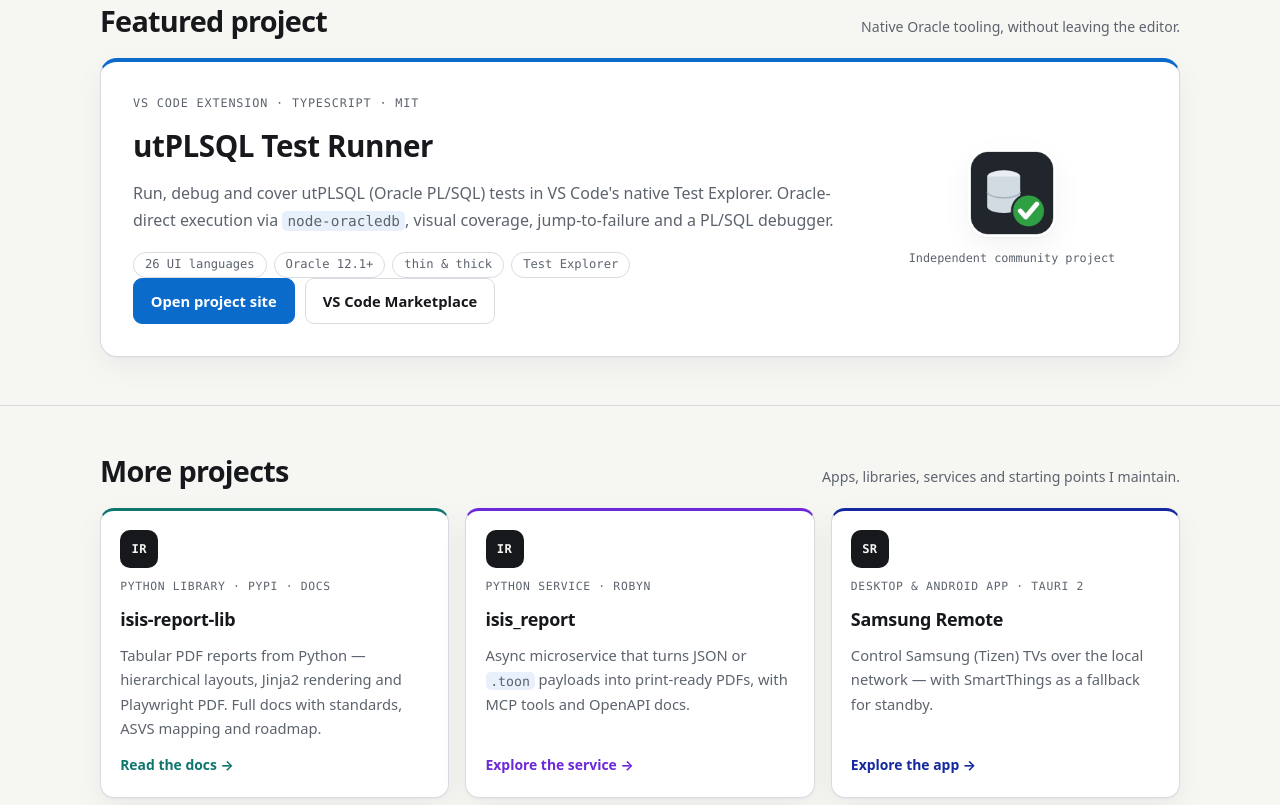
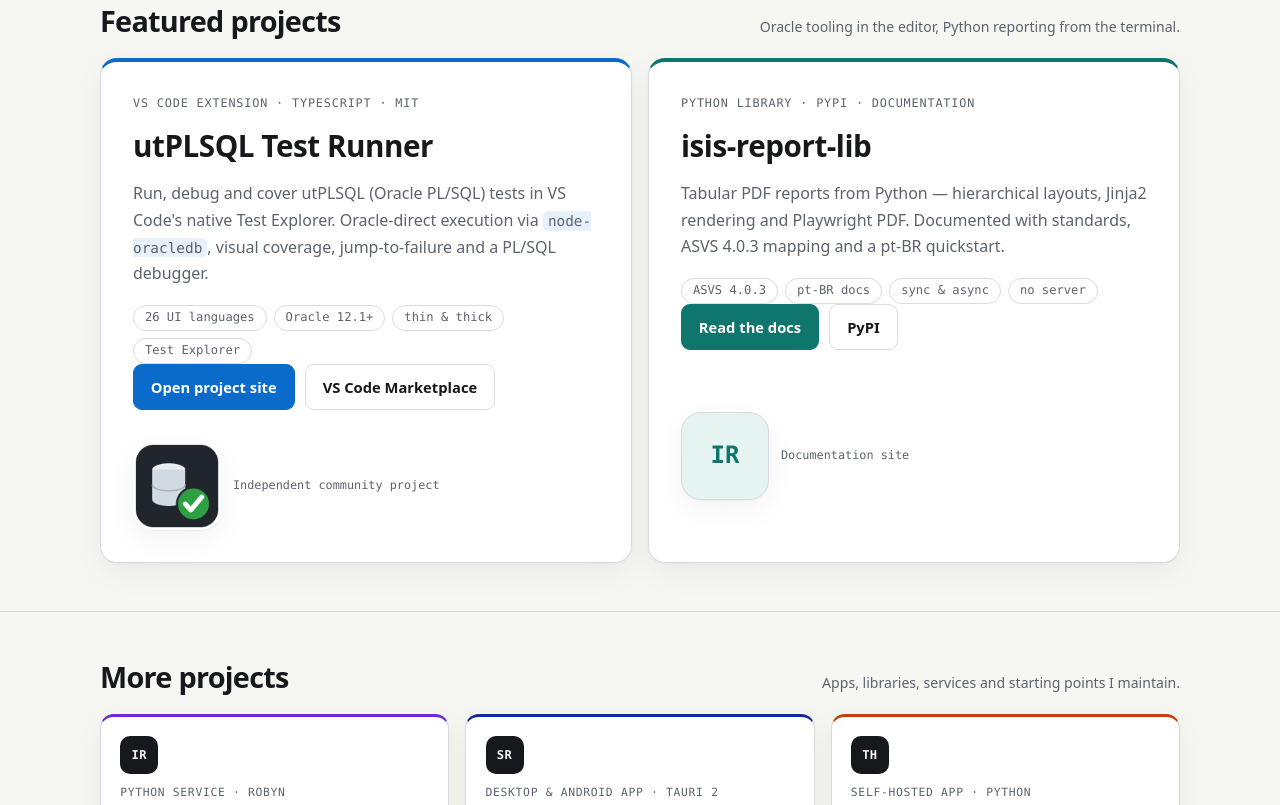
Before and after one commit to thepaneb/thepaneb.github.io, a plain HTML site: page index.html in a window 1280 px wide. Shown: the part 618-1423 px from the top of the page. Drawn offline with Linux system fonts and the light colour scheme.

Commit message:
feat: feature isis-report-lib alongside utPLSQL
Two-up featured section (Oracle tooling in the editor, Python
reporting from the terminal). The library card uses the teal accent,
stable facts (ASVS, pt-BR docs, sync/async, no server) and links to
the docs site + PyPI. The card grid drops to six.

```diff
--- a/assets/styles.css
+++ b/assets/styles.css
@@ -457,6 +457,55 @@ h3 {
   color: var(--muted);
 }
 
+/* Dupla em destaque: dois cards lado a lado, coluna única dentro de cada um */
+
+.featured-pair {
+  display: grid;
+  grid-template-columns: repeat(auto-fit, minmax(340px, 1fr));
+  gap: 1rem;
+}
+
+.featured-pair .featured {
+  grid-template-columns: 1fr;
+  align-items: start;
+}
+
+.featured-pair .featured-visual {
+  flex-direction: row;
+  justify-content: flex-start;
+  text-align: left;
+}
+
+.featured.isis-lib {
+  --accent: #0f766e;
+  --accent-ink: #ffffff;
+  --accent-soft: #e6f4f1;
+}
+
+.featured-mark {
+  display: grid;
+  place-items: center;
+  flex: none;
+  width: 88px;
+  height: 88px;
+  border: 1px solid var(--line);
+  border-radius: 20px;
+  background: var(--accent-soft);
+  color: var(--accent);
+  font-family: var(--mono);
+  font-size: 1.5rem;
+  font-weight: 700;
+  box-shadow: var(--shadow);
+}
+
+@media (prefers-color-scheme: dark) {
+  .featured.isis-lib {
+    --accent: #5eead4;
+    --accent-ink: #0b0f14;
+    --accent-soft: #0d2b28;
+  }
+}
+
 .cards {
   display: grid;
   grid-template-columns: repeat(auto-fit, minmax(260px, 1fr));
@@ -488,9 +537,6 @@ h3 {
 .card.utplsql {
   --card-accent: #0b6bcb;
 }
-.card.isis-lib {
-  --card-accent: #0f766e;
-}
 .card.isis-service {
   --card-accent: #6d28d9;
 }
@@ -513,9 +559,6 @@ h3 {
 @media (prefers-color-scheme: dark) {
   .card.utplsql {
     --card-accent: #6cb6ff;
-  }
-  .card.isis-lib {
-    --card-accent: #5eead4;
   }
   .card.isis-service {
     --card-accent: #c4b5fd;
--- a/index.html
+++ b/index.html
@@ -190,17 +190,18 @@
       <section class="section" id="projects">
         <div class="wrap">
           <div class="section-head">
-            <h2>Featured project</h2>
-            <p>Native Oracle tooling, without leaving the editor.</p>
+            <h2>Featured projects</h2>
+            <p>Oracle tooling in the editor, Python reporting from the terminal.</p>
           </div>
 
+          <div class="featured-pair">
             <article class="featured">
               <div>
                 <p class="kicker">VS Code extension · TypeScript · MIT</p>
                 <h3>utPLSQL Test Runner</h3>
                 <p>
-                Run, debug and cover utPLSQL (Oracle PL/SQL) tests in VS Code's native Test Explorer.
-                Oracle-direct execution via <code>node-oracledb</code>, visual coverage,
+                  Run, debug and cover utPLSQL (Oracle PL/SQL) tests in VS Code's native Test
+                  Explorer. Oracle-direct execution via <code>node-oracledb</code>, visual coverage,
                   jump-to-failure and a PL/SQL debugger.
                 </p>
                 <ul class="chips" aria-label="utPLSQL Test Runner highlights">
@@ -229,6 +230,35 @@
                 <span>Independent community project</span>
               </div>
             </article>
+
+            <article class="featured isis-lib">
+              <div>
+                <p class="kicker">Python library · PyPI · Documentation</p>
+                <h3>isis-report-lib</h3>
+                <p>
+                  Tabular PDF reports from Python — hierarchical layouts, Jinja2 rendering and
+                  Playwright PDF. Documented with standards, ASVS 4.0.3 mapping and a pt-BR
+                  quickstart.
+                </p>
+                <ul class="chips" aria-label="isis-report-lib highlights">
+                  <li class="chip">ASVS 4.0.3</li>
+                  <li class="chip">pt-BR docs</li>
+                  <li class="chip">sync &amp; async</li>
+                  <li class="chip">no server</li>
+                </ul>
+                <p class="actions">
+                  <a class="btn primary" href="/isis-report-lib/">Read the docs</a>
+                  <a class="btn ghost" href="https://pypi.org/project/isis-report-lib/" rel="noopener"
+                    >PyPI</a
+                  >
+                </p>
+              </div>
+              <div class="featured-visual">
+                <div class="featured-mark" aria-hidden="true">IR</div>
+                <span>Documentation site</span>
+              </div>
+            </article>
+          </div>
         </div>
       </section>
 
@@ -240,17 +270,6 @@
           </div>
 
           <div class="cards">
-            <a class="card isis-lib" href="/isis-report-lib/">
-              <span class="mark" aria-hidden="true">IR</span>
-              <p class="kicker">Python library · PyPI · Docs</p>
-              <h3>isis-report-lib</h3>
-              <p>
-                Tabular PDF reports from Python — hierarchical layouts, Jinja2 rendering and
-                Playwright PDF. Full docs with standards, ASVS mapping and roadmap.
-              </p>
-              <span class="more">Read the docs →</span>
-            </a>
-
             <a class="card isis-service" href="/isis-report/">
               <span class="mark" aria-hidden="true">IR</span>
               <p class="kicker">Python service · Robyn</p>
```
Lines whose indentation alone changed are shown as unchanged.
